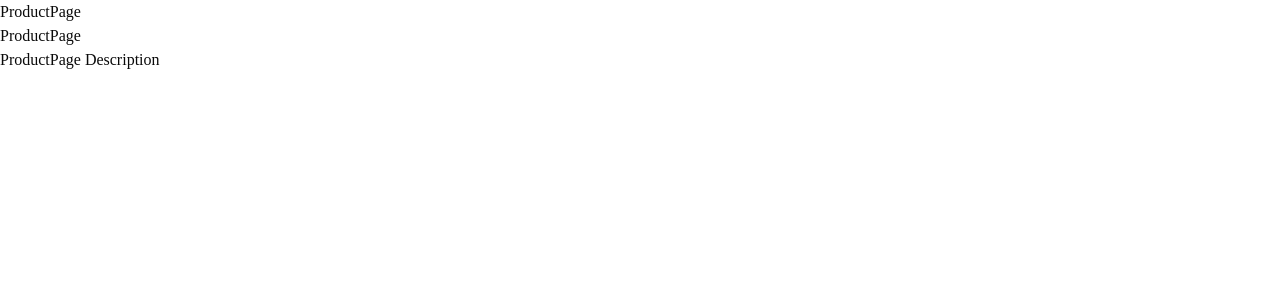
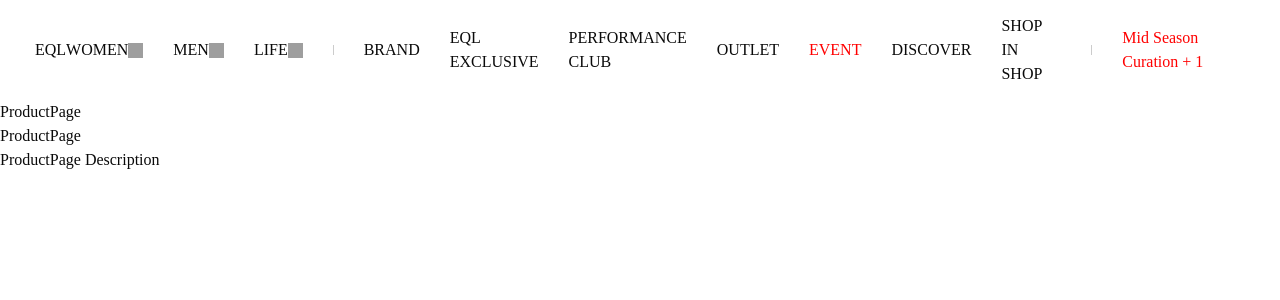
Before and after one commit to kssk3/frontend_f_team_project, a Next.js app: page /product in a window 1280 px wide. Shown: the top 300 px of the page. Built offline with nearby package versions, Linux system fonts and the light colour scheme; grey boxes are pictures that could not be loaded.

Commit message:
feat: 공용 components Header 구현

```diff
--- a/app/(shop)/layout.tsx
+++ b/app/(shop)/layout.tsx
@@ -1,6 +1,9 @@
+import Header from '../_component/Header';
+
 export default function ShopLayout({ children }: LayoutProps<'/'>) {
     return (
         <>
+            <Header />
             <div className="flex flex-1 flex-col">{children}</div>
         </>
     );
--- a/app/(shop)/page.tsx
+++ b/app/(shop)/page.tsx
@@ -1,70 +1,5 @@
 import Image from 'next/image';
 
 export default function Home() {
-    return (
-        <div className="flex flex-1 flex-col items-center justify-center bg-zinc-50 font-sans dark:bg-black">
-            <main className="flex w-full max-w-3xl flex-1 flex-col items-center justify-between bg-white px-16 py-32 sm:items-start dark:bg-black">
-                <Image
-                    className="h-5 w-[100px] dark:invert"
-                    src="/next.svg"
-                    alt="Next.js logo"
-                    width={100}
-                    height={20}
-                    priority
-                />
-                <div className="flex flex-col items-center gap-6 text-center sm:items-start sm:text-left">
-                    <h1 className="max-w-xs text-3xl leading-10 font-semibold tracking-tight text-black dark:text-zinc-50">
-                        To get started, edit the{' '}
-                        <code className="rounded bg-black/[.06] px-1.5 py-0.5 font-mono text-[0.9em] dark:bg-white/[.08]">
-                            page.tsx
-                        </code>{' '}
-                        file.
-                    </h1>
-                    <p className="max-w-md text-lg leading-8 text-zinc-600 dark:text-zinc-400">
-                        Looking for a starting point or more instructions? Head
-                        over to{' '}
-                        <a
-                            href="https://vercel.com/templates?framework=next.js&utm_source=create-next-app&utm_medium=appdir-template-tw&utm_campaign=create-next-app"
-                            className="font-medium text-zinc-950 dark:text-zinc-50"
-                        >
-                            Templates
-                        </a>{' '}
-                        or the{' '}
-                        <a
-                            href="https://nextjs.org/learn?utm_source=create-next-app&utm_medium=appdir-template-tw&utm_campaign=create-next-app"
-                            className="font-medium text-zinc-950 dark:text-zinc-50"
-                        >
-                            Learning
-                        </a>{' '}
-                        center.
-                    </p>
-                </div>
-                <div className="flex flex-col gap-4 text-base font-medium sm:flex-row">
-                    <a
-                        className="bg-foreground text-background flex h-12 w-full items-center justify-center gap-2 rounded-full px-5 transition-colors hover:bg-[#383838] md:w-[158px] dark:hover:bg-[#ccc]"
-                        href="https://vercel.com/new?utm_source=create-next-app&utm_medium=appdir-template-tw&utm_campaign=create-next-app"
-                        target="_blank"
-                        rel="noopener noreferrer"
-                    >
-                        <Image
-                            className="h-[14px] w-4 dark:invert"
-                            src="/vercel.svg"
-                            alt="Vercel logomark"
-                            width={16}
-                            height={14}
-                        />
-                        Deploy Now
-                    </a>
-                    <a
-                        className="flex h-12 w-full items-center justify-center rounded-full border border-solid border-black/[.08] px-5 transition-colors hover:border-transparent hover:bg-black/[.04] md:w-[158px] dark:border-white/[.145] dark:hover:bg-[#1a1a1a]"
-                        href="https://nextjs.org/docs?utm_source=create-next-app&utm_medium=appdir-template-tw&utm_campaign=create-next-app"
-                        target="_blank"
-                        rel="noopener noreferrer"
-                    >
-                        Documentation
-                    </a>
-                </div>
-            </main>
-        </div>
-    );
+    return <></>;
 }
--- /dev/null
+++ b/app/_component/Header.tsx
@@ -0,0 +1,75 @@
+import type { ReactNode } from 'react';
+import { cn } from '@/shared/utils/cn';
+import Link from 'next/link';
+
+type GnbItemProps = {
+    href: string;
+    children: React.ReactNode;
+    hasArrow?: boolean;
+    hasBar?: boolean;
+    isRed?: boolean;
+};
+
+const arrowClass =
+    "after:block after:h-[15px] after:w-[15px] after:bg-[url('/icons/arrow-gnb.png')] after:bg-no-repeat after:transition-transform group-hover:after:rotate-180";
+
+const barClass =
+    'flex items-center gap-[30px] after:block after:h-[10px] after:w-px after:border-r after:border-[#ccc]';
+
+const redClass = 'text-[#ff0000]';
+
+const menus = [
+    { href: '/women', label: 'WOMEN', hasArrow: true },
+    { href: '/men', label: 'MEN', hasArrow: true },
+    { href: '/life', label: 'LIFE', hasArrow: true, hasBar: true },
+    { href: '/brand', label: 'BRAND' },
+    { href: '/exclusive', label: 'EQL EXCLUSIVE' },
+    { href: '/performance', label: 'PERFORMANCE CLUB' },
+    { href: '/outlet', label: 'OUTLET' },
+    { href: '/event', label: 'EVENT', isRed: true },
+    { href: '/discover', label: 'DISCOVER' },
+    { href: '/shop-in-shop', label: 'SHOP IN SHOP', hasBar: true },
+    { href: '/curation', label: 'Mid Season Curation + 1', isRed: true },
+];
+
+export function GnbItem({
+    href,
+    children,
+    hasArrow = false,
+    hasBar = false,
+    isRed = false,
+}: GnbItemProps) {
+    return (
+        <li className={`group ${hasBar ? barClass : ''}`}>
+            <Link
+                href={href}
+                className={`flex items-center ${hasArrow ? arrowClass : ''} ${isRed ? redClass : ''}`}
+            >
+                <span>{children}</span>
+            </Link>
+        </li>
+    );
+}
+
+export default function Header() {
+    return (
+        <header className="header mx-[5px] flex h-[100px] w-full items-center pr-[26px] pl-[30px]">
+            <h1 className="flex h-[100px] items-center">EQL</h1>
+            <nav className="h-12 w-full flex-1 justify-between">
+                <ul className="mr-[30px] flex h-full items-center gap-[30px]">
+                    {menus.map((menu) => (
+                        <GnbItem
+                            key={menu.label}
+                            href={menu.href}
+                            hasArrow={menu.hasArrow}
+                            hasBar={menu.hasBar}
+                            isRed={menu.isRed}
+                        >
+                            {menu.label}
+                        </GnbItem>
+                    ))}
+                </ul>
+            </nav>
+        </header>
+    );
+}
```
Also changed, not shown: app/_component/header.css (added, +8 -0 lines).
